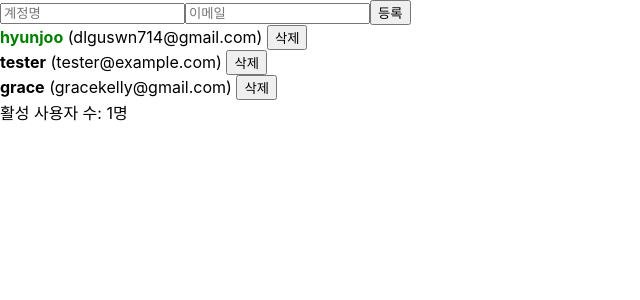
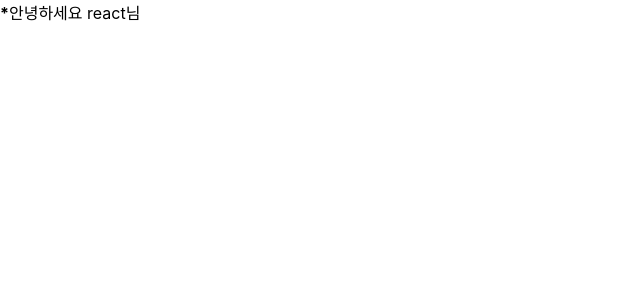
Before and after one commit to Hyun-Joo/begin-react, a React (Create React App) app: page / in a window 1280 px wide. Shown: the top 300 px of the page, without its empty margins (0-640 px from the left). Built offline with nearby package versions, Linux system fonts and the light colour scheme.

Commit message:
class형 컴포넌트

```diff
--- a/src/Hello.js
+++ b/src/Hello.js
@@ -1,16 +1,32 @@
-import React from 'react';
+import React, {Component} from 'react';
 
-function Hello({ color, name, isSpecial }){ // 비구조화 할당(props 대신...)
-    console.log(color, name);
-    return (
-        <div style={{color}}>{/* 객체 형태 => {color: color} */}
-            {/* 삼항연산자 대신 && 사용(단순 보여줌 or 숨김시) */}
-            {isSpecial && <b>*</b>}
-            사랑의 배신자여, {name}
-        </div>);
+class Hello extends Component {
+    static defaultProps = {
+        name: '무명'
+    };
+    render(){
+        const { color, isSpecial, name } = this.props;
+        return (
+            <div style={{color}}>
+                {isSpecial && <b>*</b>}
+                안녕하세요 {name}님
+            </div>
+        )
+    }
 }
 
-Hello.defaultProps = {
-    name: '무명'
-}
+// function Hello({ color, name, isSpecial }){ // 비구조화 할당(props 대신...)
+//     console.log(color, name);
+//     return (
+//         <div style={{color}}>{/* 객체 형태 => {color: color} */}
+//             {/* 삼항연산자 대신 && 사용(단순 보여줌 or 숨김시) */}
+//             {isSpecial && <b>*</b>}
+//             사랑의 배신자여, {name}
+//         </div>);
+// }
+
+// Hello.defaultProps = {
+//     name: '무명'
+// }
+
 export default Hello;
--- a/src/index.js
+++ b/src/index.js
@@ -2,10 +2,12 @@ import React from 'react';
 import ReactDOM from 'react-dom';
 import './index.css';
 import App from './App';
+import Hello from "./Hello";
 
 ReactDOM.render(
-  <React.StrictMode>
-    <App />
-  </React.StrictMode>,
+  // <React.StrictMode>
+  //   <App />
+  // </React.StrictMode>,
+    <Hello name="react" isSpecial />,
   document.getElementById('root')
 );
```
